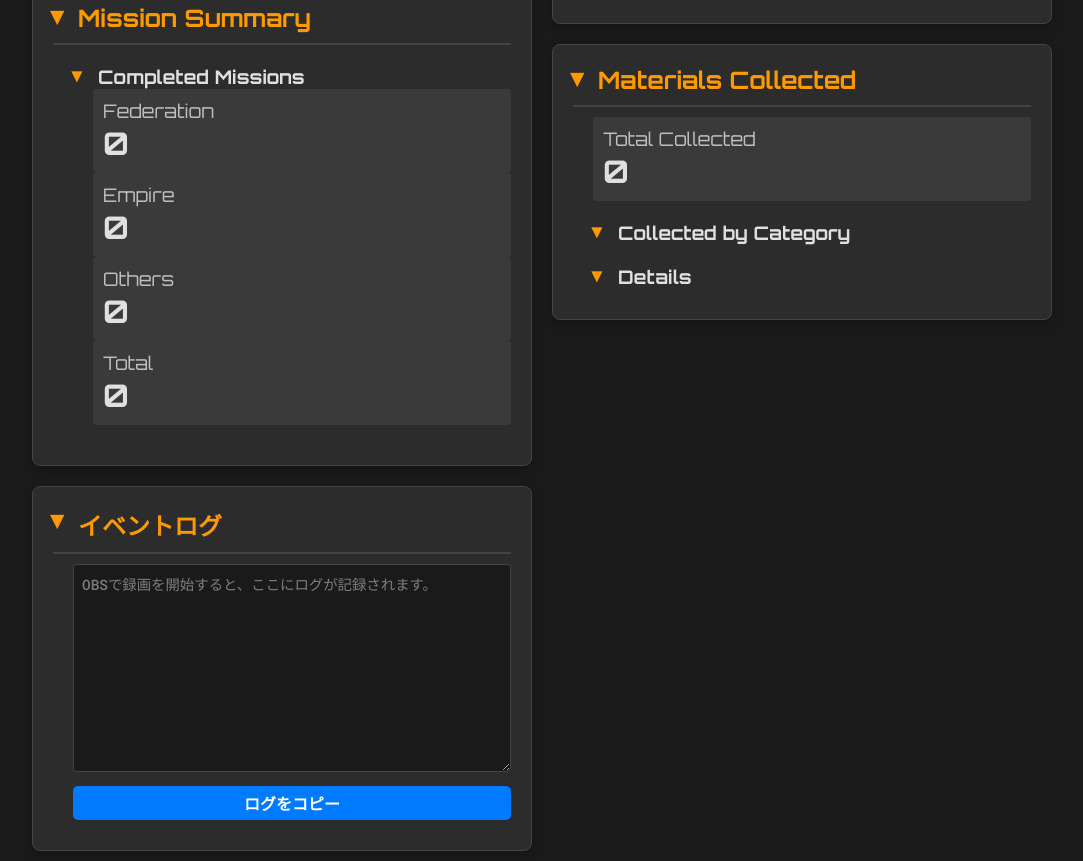
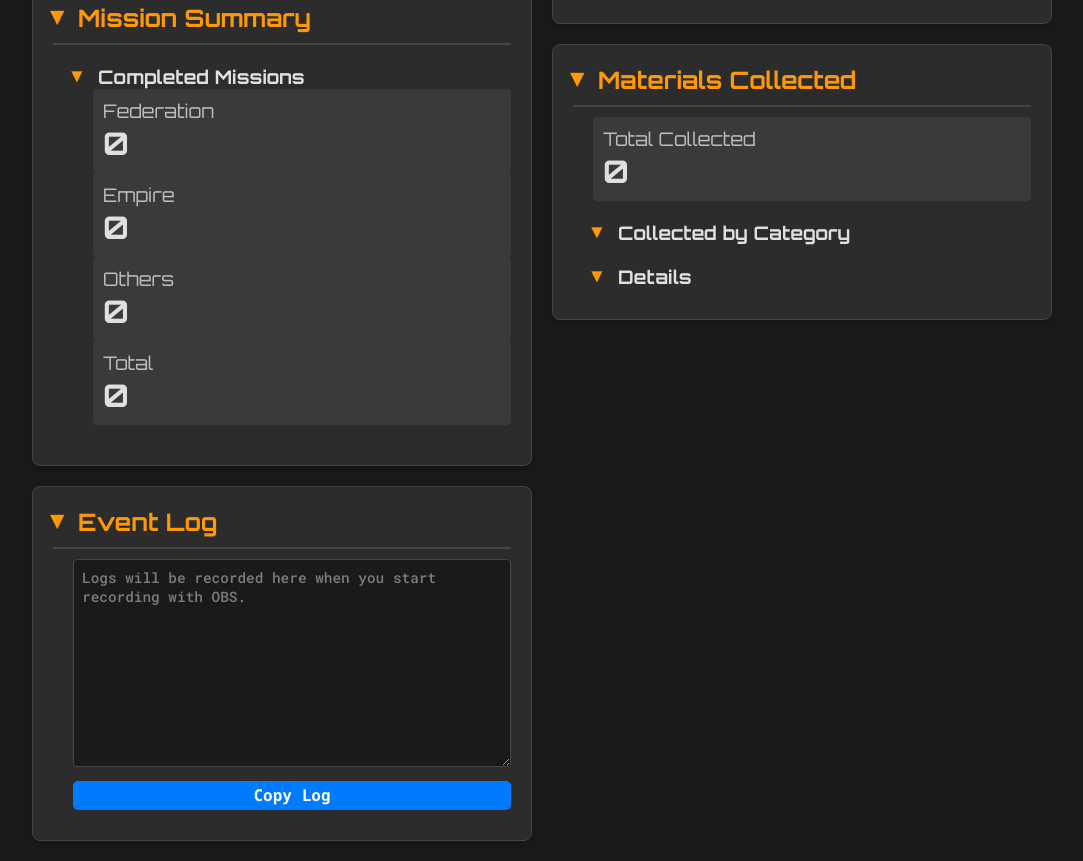
Before and after one commit to d11j/ed-dashboard, a website: page public/index.html in a window 1280 px wide. Shown: the part 301-1162 px from the top of the page, without its empty margins (98-1181 px from the left). Drawn offline with Linux system fonts and the light colour scheme.

Commit message:
fix: UIに混在していた日本語を英語に統一

```diff
--- a/public/index.html
+++ b/public/index.html
@@ -74,10 +74,10 @@
             <div class="card">
                 <div class="toggle-section">
                     <input type="checkbox" id="toggle-log" class="toggle-checkbox" checked>
-                    <label for="toggle-log" class="toggle-label h2">イベントログ</label>
+                    <label for="toggle-log" class="toggle-label h2">Event Log</label>
                     <div class="toggle-content">
-                        <textarea id="event-log-display" readonly rows="10" placeholder="OBSで録画を開始すると、ここにログが記録されます。"></textarea>
-                        <button id="copy-log-button" class="copy-button">ログをコピー</button>
+                        <textarea id="event-log-display" readonly rows="10" placeholder="Logs will be recorded here when you start recording with OBS."></textarea>
+                        <button id="copy-log-button" class="copy-button">Copy Log</button>
                     </div>
                 </div>
             </div>
```
